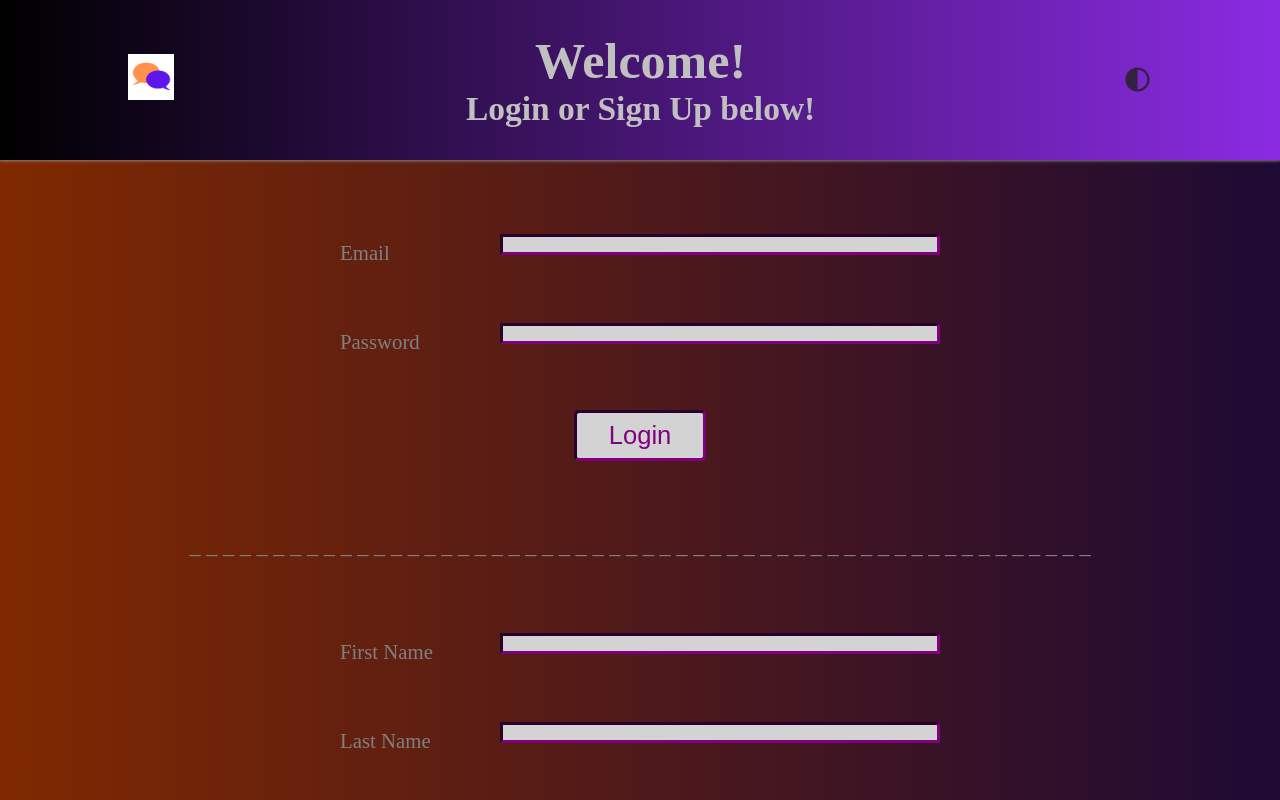
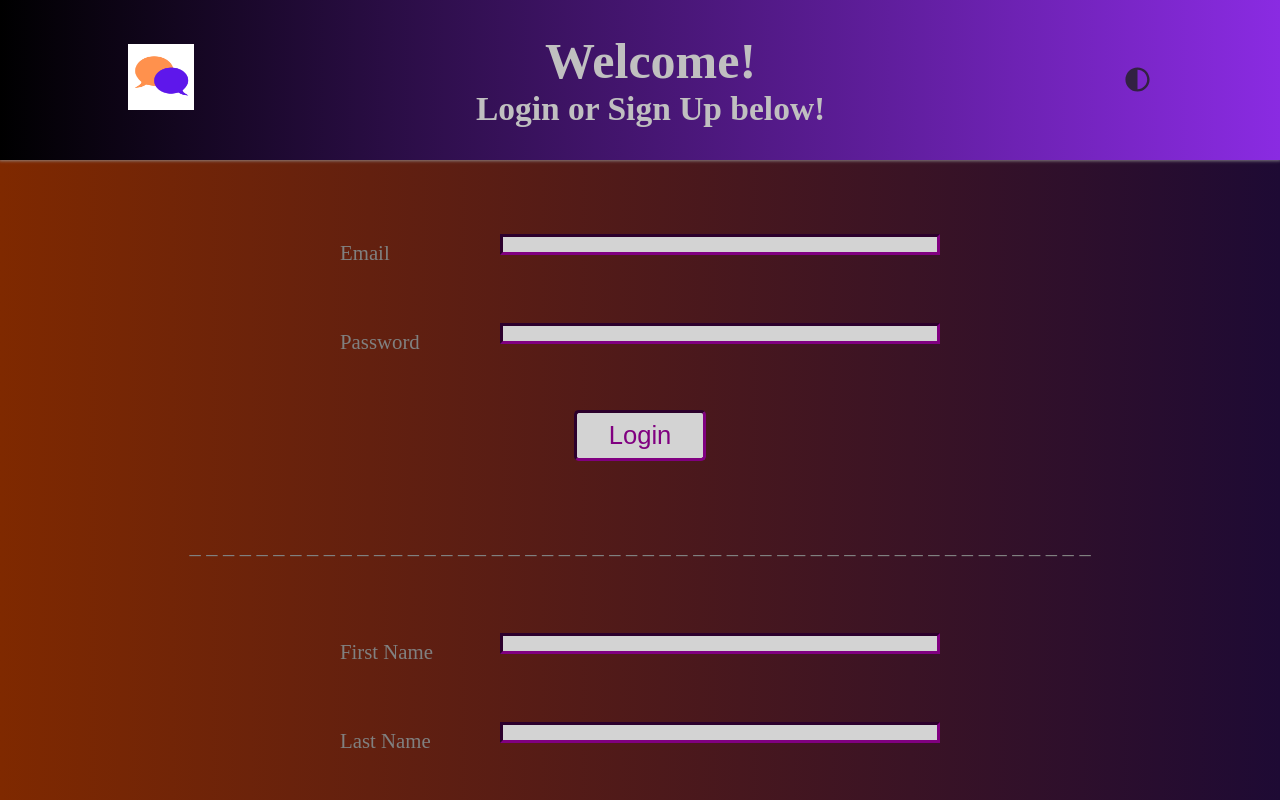
Before and after one commit to ebrest993/FamFilter, a React (Vite) app in the folder client/: page / in a window 1280 px wide. Shown: the top 800 px of the page. Built offline with nearby package versions, Linux system fonts and the light colour scheme.

Commit message:
icon added (can't figure out how to make it show on the tab

```diff
--- a/client/src/components/Nav/style.scss
+++ b/client/src/components/Nav/style.scss
@@ -7,7 +7,7 @@ header {
     box-shadow: 0 0 3px 1px rgba(150, 150, 150, 0.8);
 
     .header-logo {
-        width: 46px;
+        width: 66px;
     }
 
     &.header-theme__light {
```
Also changed, not shown: 1 other file (tests, documents, lock files or other folders).
